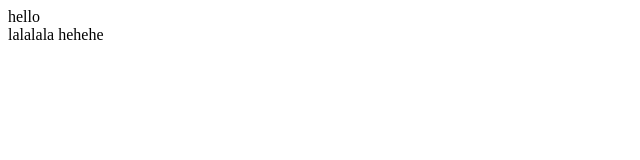
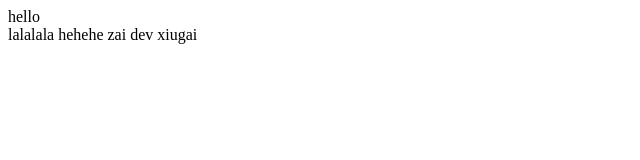
Before and after one commit to ChampionWu/todoMvc, a plain HTML site: page test.html in a window 1280 px wide. Shown: the full height of the page, 0-640 px from the left. Drawn offline with Linux system fonts and the light colour scheme.

Commit message:
dev tijiao

```diff
--- a/test.html
+++ b/test.html
@@ -12,6 +12,7 @@
     <div>hello</div>
     lalalala
     hehehe
+    zai dev xiugai
 </body>
 
 </html>
```
